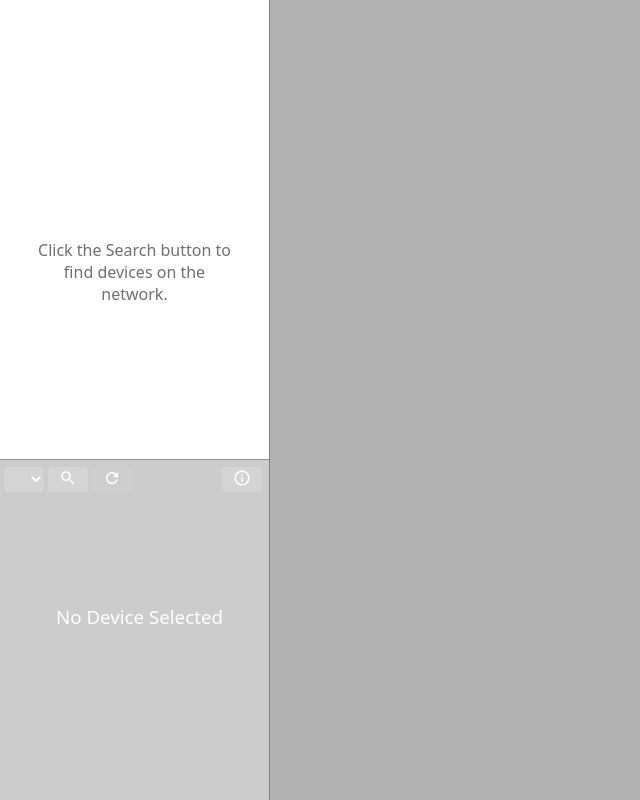
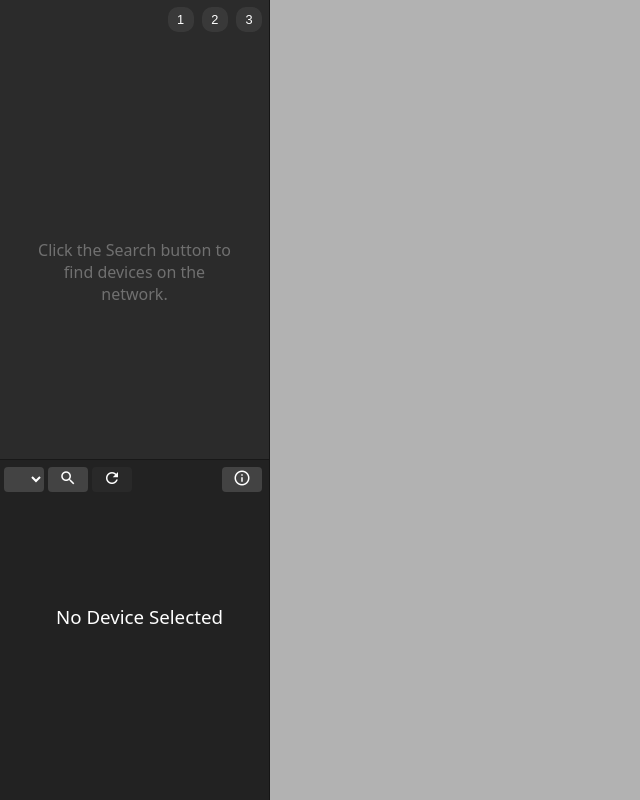
Before and after one commit to stagehacks/Cue-View, an Electron app: page index.html in a window 1280 px wide. Shown: the whole page, without its empty margins (0-640 px from the left). Drawn offline with Linux system fonts and the light colour scheme.

Commit message:
set background color of device list column

```diff
--- a/src/assets/css/index.css
+++ b/src/assets/css/index.css
@@ -1,6 +1,10 @@
 html {
   font-size: 1rem;
-  font-family: ui-sans-serif, system-ui, -apple-system, BlinkMacSystemFont;
+  font-family:
+    ui-sans-serif,
+    system-ui,
+    -apple-system,
+    BlinkMacSystemFont;
 }
 *,
 a,
@@ -56,7 +60,7 @@ a {
 
 /* FIRST COL */
 #device-list-col {
-  background-color: transparent;
+  background-color: #2b2b2b;
   color: #707070;
 }
 #view-buttons-bar {
@@ -347,7 +351,9 @@ select.button:focus {
   font-family: 'Material Icons';
   font-style: normal;
   font-weight: 400;
-  src: local('Material Icons'), local('MaterialIcons-Regular'),
+  src:
+    local('Material Icons'),
+    local('MaterialIcons-Regular'),
     url(../font/MaterialIcons-Regular.ttf) format('truetype');
 }
 .material-icons {
```
